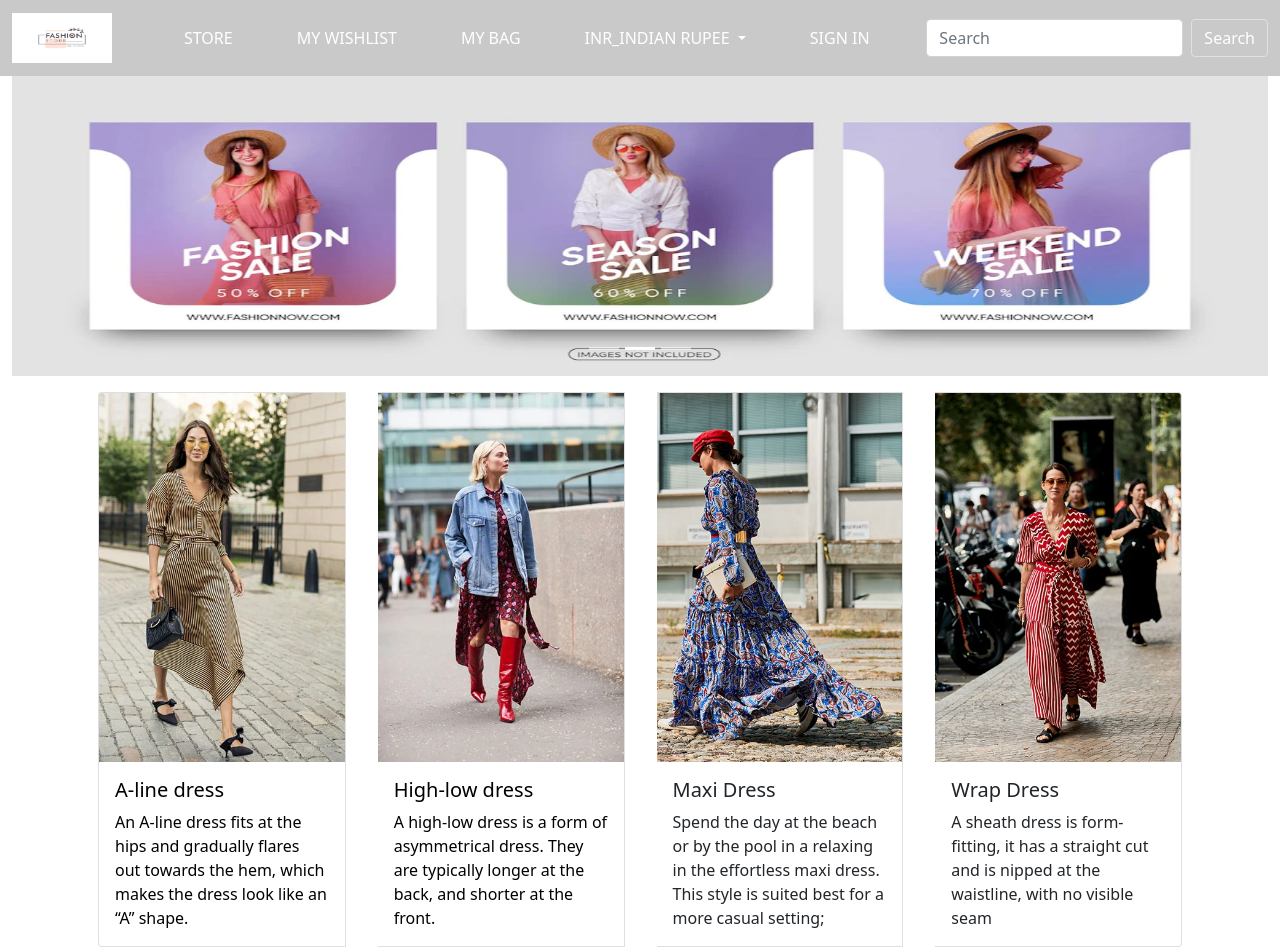
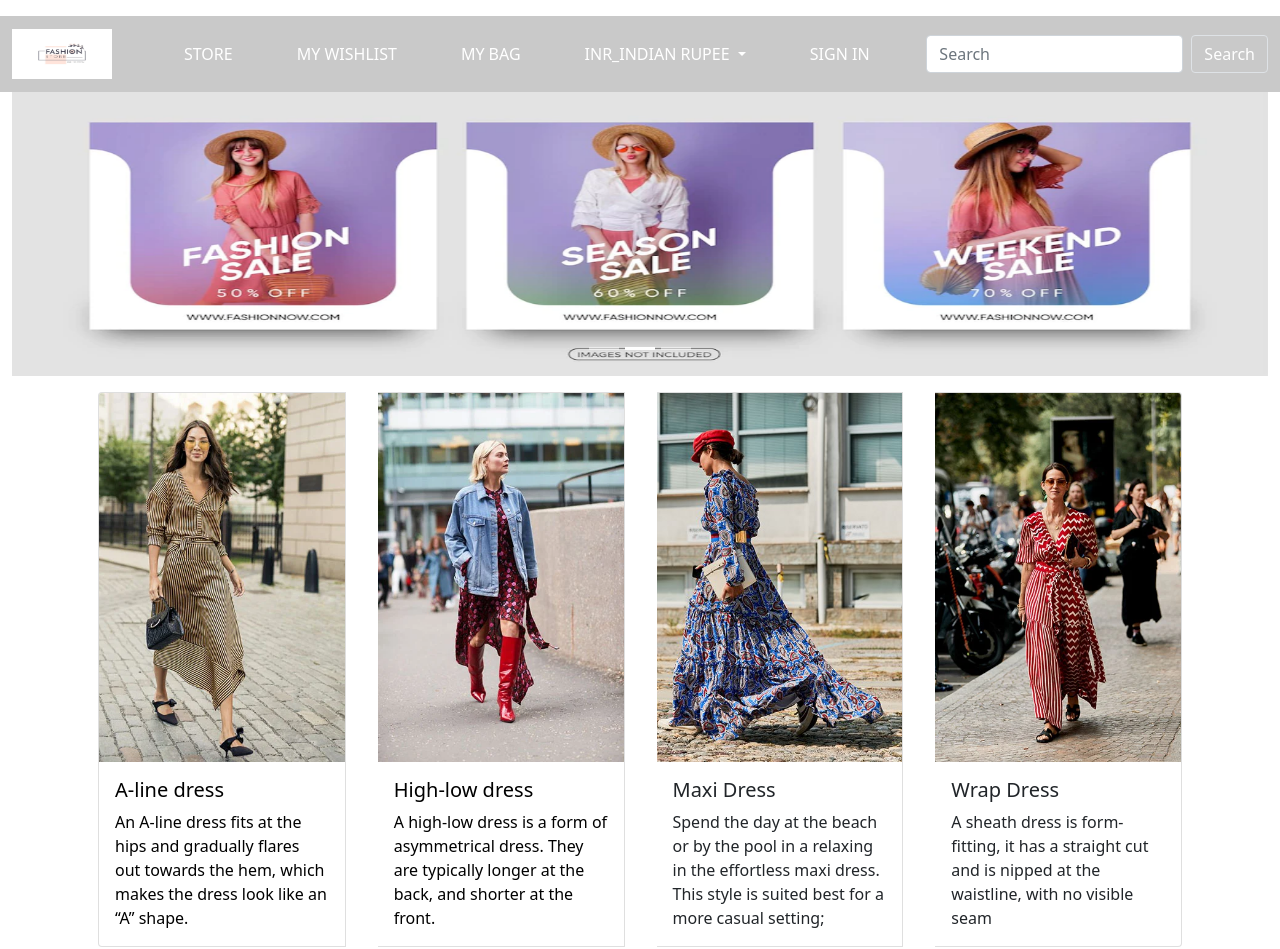
Before and after one commit to itsashasingh/Shopping, a plain HTML site: page index.html in a window 1280 px wide. Shown: the top 949 px of the page. Drawn offline with nearby package versions, Linux system fonts and the light colour scheme.

Commit message:
Change in the header file

```diff
--- a/index.html
+++ b/index.html
@@ -28,7 +28,7 @@
     </style>
   </head>
   <body>
-<nav class="sticky-top navbar navbar-expand-lg navbar-light  text-white" style="background-color:#c9c9c9;">
+<nav class="sticky-top navbar navbar-expand-lg navbar-light  text-white" style="background-color:#c9c9c9; top:1rem;">
     <div class="container-fluid">
       <button class="navbar-toggler" type="button" data-bs-toggle="collapse" data-bs-target="#navbarTogglerDemo03" aria-controls="navbarTogglerDemo03" aria-expanded="false" aria-label="Toggle navigation">
         <span class="navbar-toggler-icon"></span>
```
